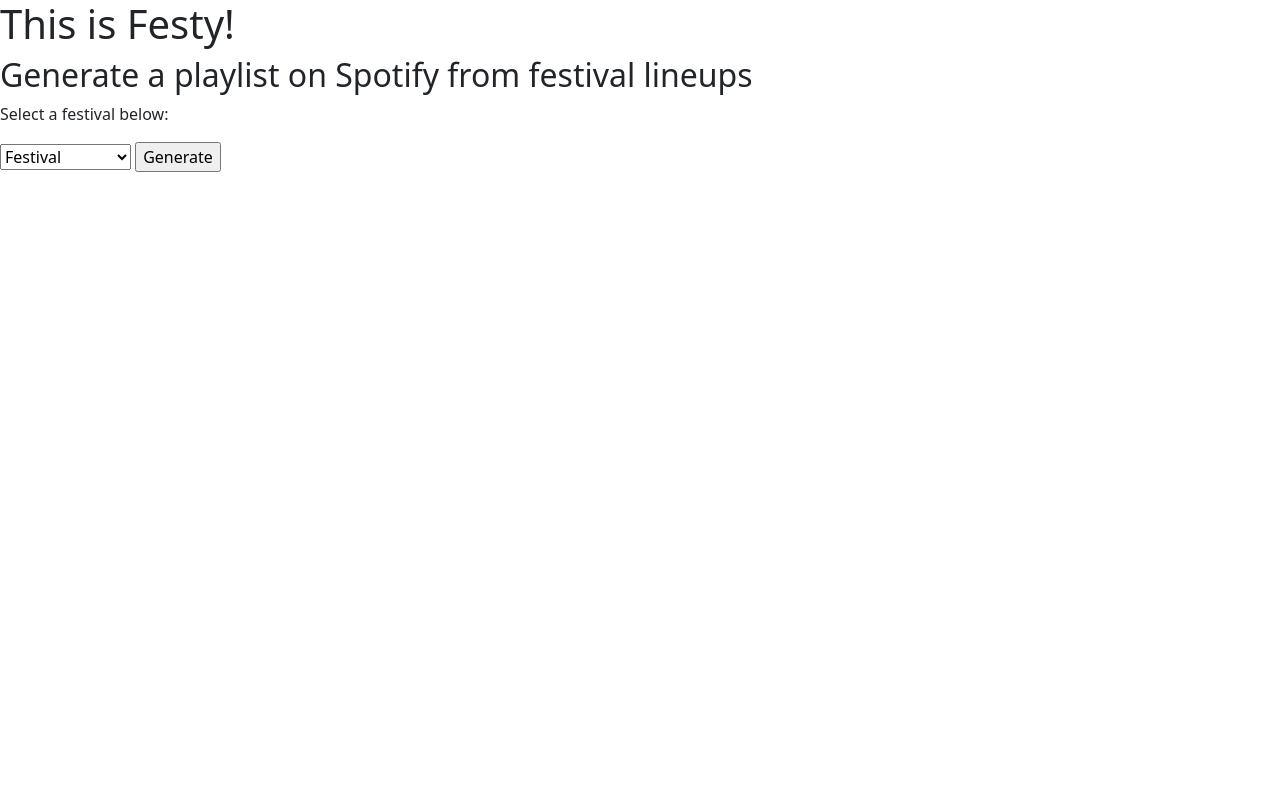
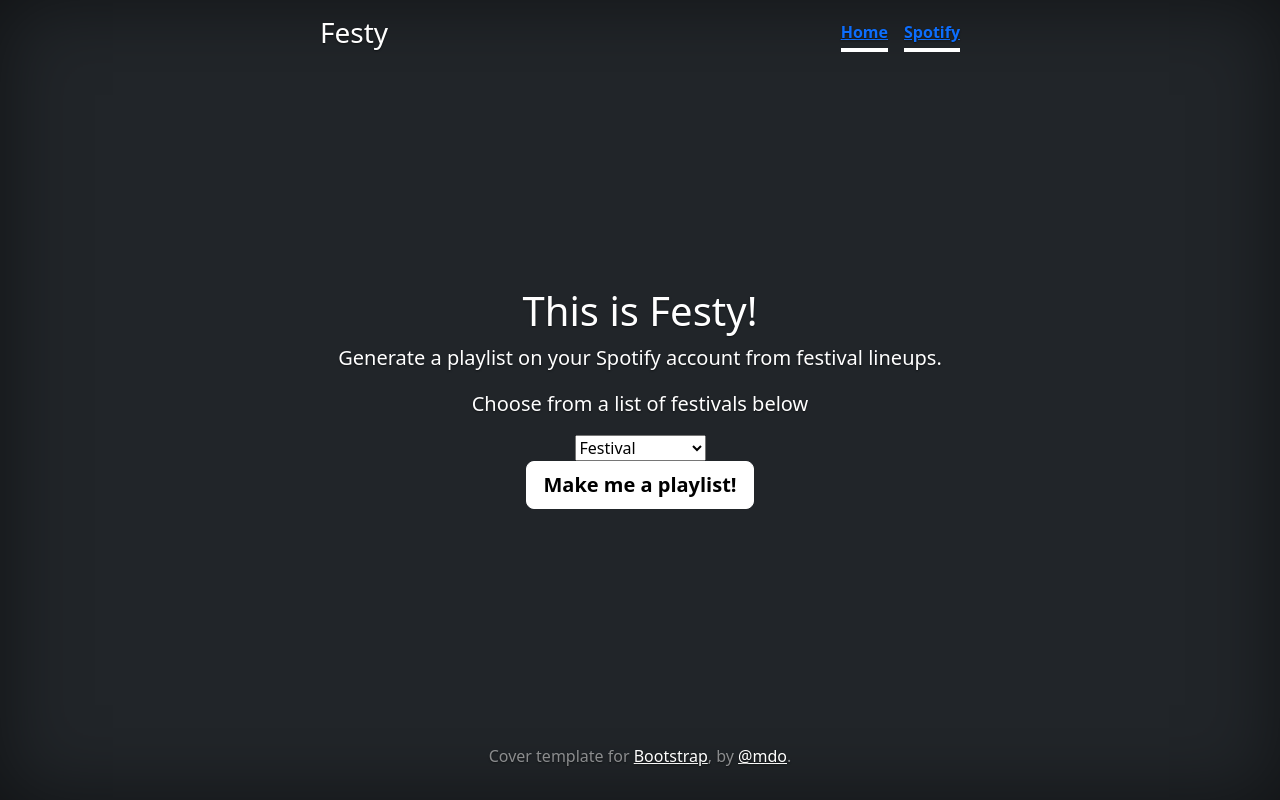
Before and after one commit to brianthma13/cs50project, a Flask app: page / in a window 1280 px wide. Run offline with Flask 2, Linux system fonts and the light colour scheme; parts of the project's set-up code (start-up, migrations or seed data) failed here and were passed over.

Commit message:
Added style

```diff
--- a/app.py
+++ b/app.py
@@ -32,6 +32,7 @@ FESTIVALS = [
 ]
 
 @app.route("/")
+@app.route('/index')
 def index():
     return render_template("index.html", festivals = FESTIVALS)
 
--- /dev/null
+++ b/templates/cover.css
@@ -0,0 +1,50 @@
+/*
+ * Globals
+ */
+
+
+/* Custom default button */
+.btn-light,
+.btn-light:hover,
+.btn-light:focus {
+  color: #333;
+  text-shadow: none; /* Prevent inheritance from `body` */
+}
+
+
+/*
+ * Base structure
+ */
+
+body {
+  text-shadow: 0 .05rem .1rem rgba(0, 0, 0, .5);
+  box-shadow: inset 0 0 5rem rgba(0, 0, 0, .5);
+}
+
+.cover-container {
+  max-width: 42em;
+}
+
+
+/*
+ * Header
+ */
+
+.nav-masthead .nav-link {
+  color: rgba(255, 255, 255, .5);
+  border-bottom: .25rem solid transparent;
+}
+
+.nav-masthead .nav-link:hover,
+.nav-masthead .nav-link:focus {
+  border-bottom-color: rgba(255, 255, 255, .25);
+}
+
+.nav-masthead .nav-link + .nav-link {
+  margin-left: 1rem;
+}
+
+.nav-masthead .active {
+  color: #fff;
+  border-bottom-color: #fff;
+}
--- a/templates/error.html
+++ b/templates/error.html
@@ -4,6 +4,6 @@
     <h1>Error</h1>
     <p>{{ message }}</p>
     <form action="/" method="get">
-        <input type="submit" value="Go Back">
+        <input class="btn btn-lg btn-light fw-bold border-white bg-white" type="submit" value="Go Back">
     </form>
 {% endblock %}
--- a/templates/index.html
+++ b/templates/index.html
@@ -1,7 +1,9 @@
 {% extends "layout.html" %}
 
 {% block body %}
-    <p>Select a festival below:</p>
+    <p class="lead">Generate a playlist on your Spotify account from festival lineups.</p>
+    <p class="lead">Choose from a list of festivals below</p>
+
     <form action="/generate" method="post">
         <select name='festival'>
             <option disabled selected value="Festival">Festival</option>
@@ -9,8 +11,9 @@
                 <option value="{{ festival }}">{{ festival }}</option>
             {% endfor %}
         </select>
-        <input type="submit" value="Generate" onclick="myfunc()">
-        <script>
+        <br>
+        <input class="btn btn-lg btn-light fw-bold border-white bg-white" type="submit" value="Make me a playlist!" onclick="myfunc()">
+        <script src="https://cdn.jsdelivr.net/npm/bootstrap@5.3.0-alpha1/dist/js/bootstrap.bundle.min.js" integrity="sha384-w76AqPfDkMBDXo30jS1Sgez6pr3x5MlQ1ZAGC+nuZB+EYdgRZgiwxhTBTkF7CXvN" crossorigin="anonymous">
             function myfunc() {
                     window.alert("This process may take a few minutes.");
                 }
--- a/templates/layout.html
+++ b/templates/layout.html
@@ -1,16 +1,37 @@
 <!DOCTYPE html>
 
-<html lang="en">
+<html lang="en" class="h-100">
     <head>
         <meta name="viewport" content="initial-scale=1, width=device-width">
         <title>festy</title>
+        <link href="cover.css" rel="stylesheet">
         <link href="https://cdn.jsdelivr.net/npm/bootstrap@5.3.0-alpha1/dist/css/bootstrap.min.css" rel="stylesheet" integrity="sha384-GLhlTQ8iRABdZLl6O3oVMWSktQOp6b7In1Zl3/Jr59b6EGGoI1aFkw7cmDA6j6gD" crossorigin="anonymous">
+
     </head>
-    <body>
-        <h1>This is Festy!</h1>
-        <h2>Generate a playlist on Spotify from festival lineups</h2>
 
-        {% block body %}{% endblock %}
+    <body class="d-flex h-100 text-center text-bg-dark" data-new-gr-c-s-check-loaded="14.1098.0" data-gr-ext-installed>
+        <div class="cover-container d-flex w-100 h-100 p-3 mx-auto flex-column">
+            <header class="mb-auto">
+              <div>
+                <h3 class="float-md-start mb-0">Festy</h3>
+                <nav class="nav nav-masthead justify-content-center float-md-end">
+                  <div class="nav-link fw-bold py-1 px-0 active">
+                    <a aria-current="page" href={{url_for('index')}}>Home</a>
+                  </div>
+                  <div class="nav-link fw-bold py-1 px-0 active">
+                    <a href="https://open.spotify.com/collection/playlists">Spotify</a>
+                  </div>
+                </nav>
+              </div>
+            </header>
 
+            <main class="px-3">
+                <h1>This is Festy!</h1>
+                {% block body %}{% endblock %}
+            </main>
     </body>
+
+    <footer class="mt-auto text-white-50">
+        <p>Cover template for <a href="https://getbootstrap.com/" class="text-white">Bootstrap</a>, by <a href="https://twitter.com/mdo" class="text-white">@mdo</a>.</p>
+    </footer>
 </html>
--- a/templates/success.html
+++ b/templates/success.html
@@ -3,6 +3,6 @@
 {% block body %}
     <h2>Success! {{ x }} playlist generated. Check your Spotify</h2>
     <form action="/" method="get">
-        <input type="submit" value="Go Back">
+        <input class="btn btn-lg btn-light fw-bold border-white bg-white" type="submit" value="Go Back">
     </form>
 {% endblock %}
```
